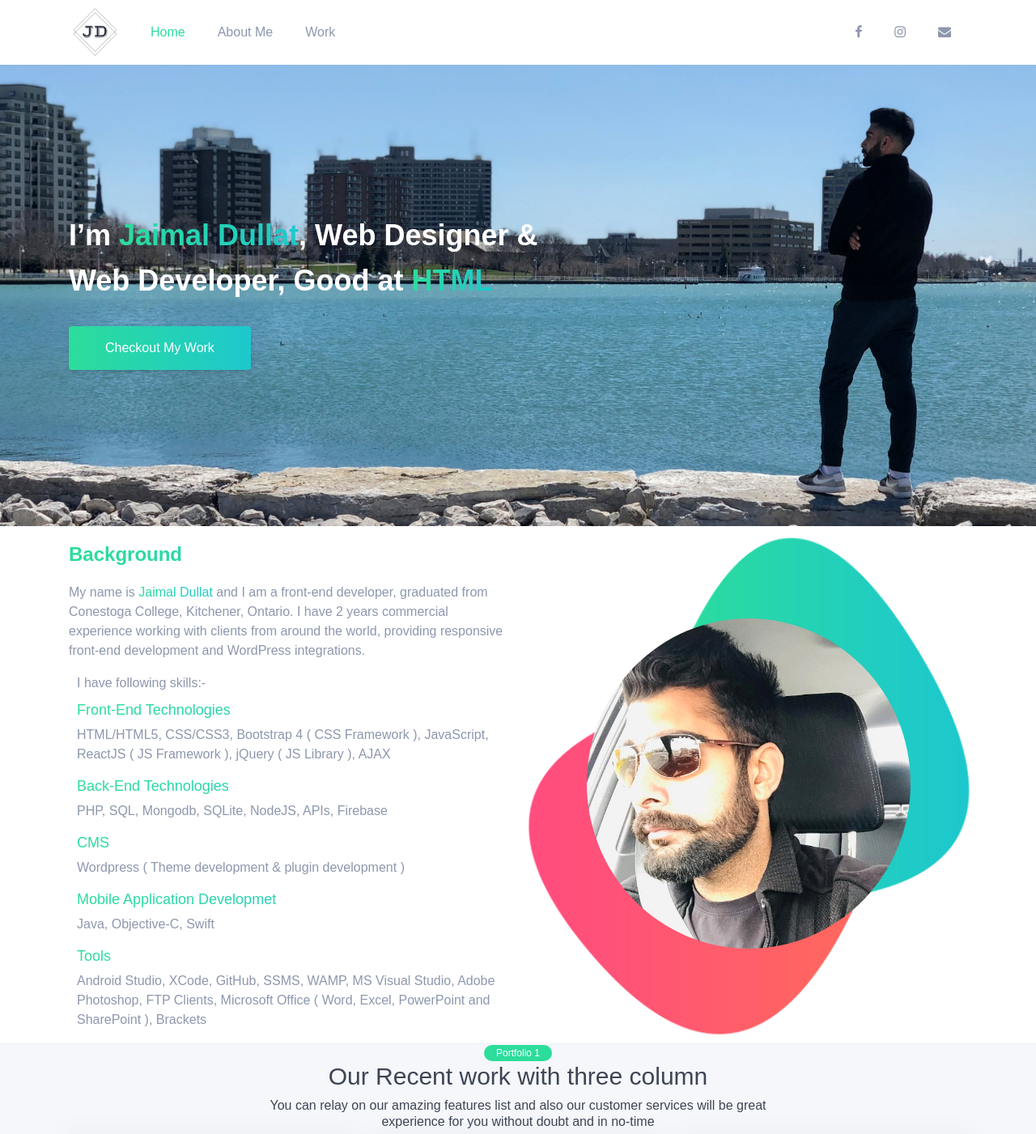
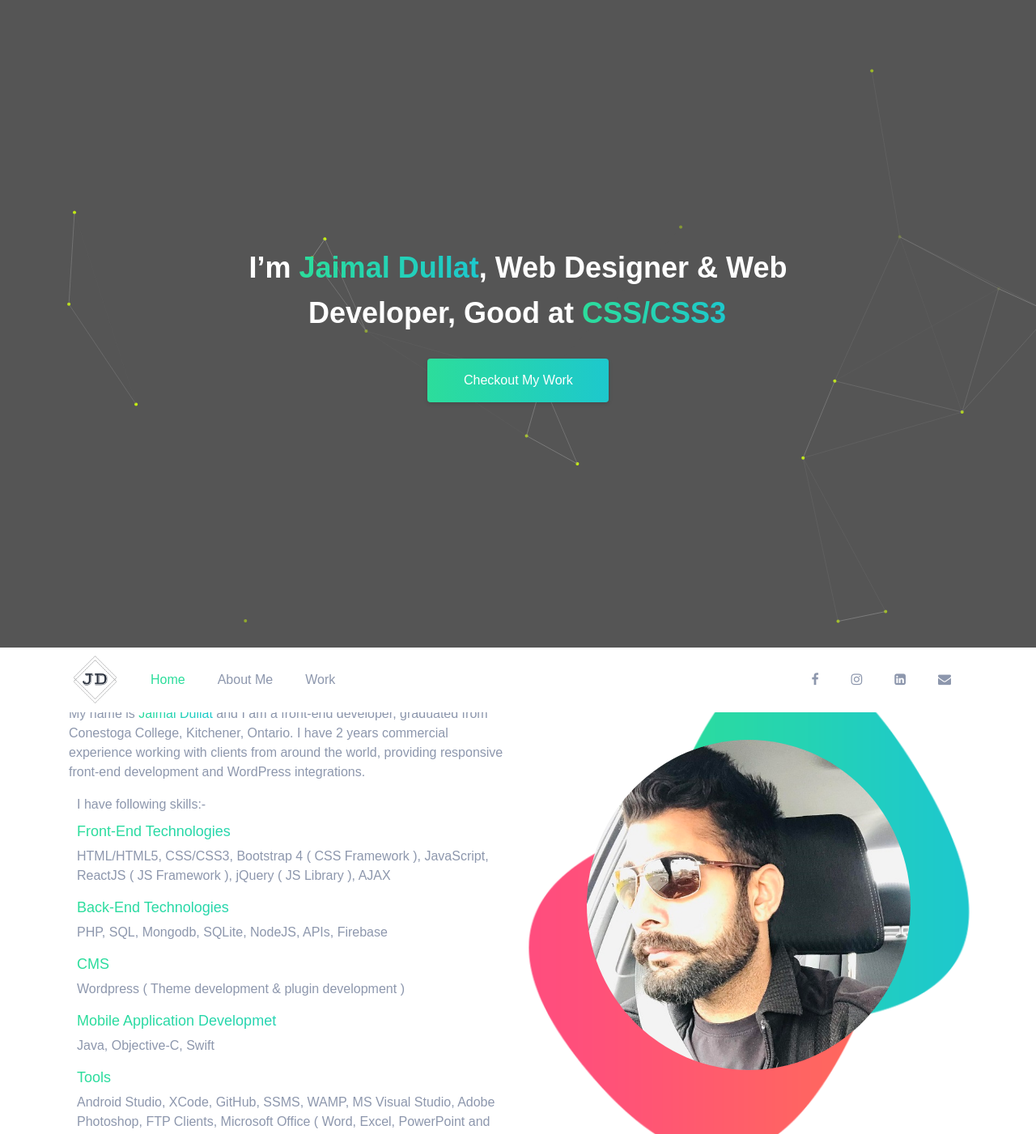
Before and after one commit to Jaimaldullat/jaimaldullat.github.io, a PHP site: page / in a window 1280 px wide. Shown: the top 1401 px of the page at 81% size. Run offline with PHP 8.4, Linux system fonts and the light colour scheme; style sheets or scripts are compiled from the project's sources.

Commit message:
Changed background

```diff
--- a/index.html
+++ b/index.html
@@ -51,6 +51,27 @@
     <!-- Main wrapper -->
     <!-- ============================================================== -->
     <div id="main-wrapper">
+
+
+
+
+
+        <div class="static-slider1" id="section-header">
+            <canvas id="back-canvas" width="100vw" height="100vh">
+
+            </canvas>
+            <div class="container">
+                <!-- Row  -->
+                <div class="row">
+                    <!-- Column -->
+                    <div class="intro col-xs-12 col-sm-10 col-md-8 text-center mx-auto align-self-center " data-aos="fade-right" data-aos-duration="1200">
+                        <h1 class="title">I’m <span class="text-success-gradiant font-weight-bold">Jaimal Dullat</span>, Web Designer & Web Developer, Good at <span class="text-success-gradiant typewrite font-weight-bold" data-period="2000" data-type='[ "HTML/HTML5", "CSS/CSS3", "PHP", "Bootstrap4", "JavaScript", "WordPress", "jQuery", "AJAX", "ReactJS", "SQl", "MongoDB" ]'></span></h1>
+                        <a class="btn btn-success-gradiant btn-md btn-arrow mg-t-20" data-toggle="collapse" href=""><span>Checkout My Work <i class="ti-arrow-right"></i></span></a>
+                    </div>
+                </div>
+            </div>
+        </div>
+
         <div class="header1 po-relative">
             <div class="container">
                 <!-- Header 1 code -->
@@ -63,34 +84,21 @@
                         <ul class="navbar-nav mt-2 mt-lg-0 text-center">
                             <li class="nav-item active"><a class="nav-link" href="#section-header">Home</a></li>
                             <li class="nav-item"><a class="nav-link" href="#section-about">About Me</a></li>
-                            <li class="nav-item"><a class="nav-link" href="#">Work</a></li>
+                            <li class="nav-item"><a class="nav-link" href="#section-work">Work</a></li>
 
                             <!-- <li class="nav-item"><a class="btn btn-outline-success" href="#">Hire Me</a></li> -->
                         </ul>
                         <ul class="navbar-nav social-icon ml-auto justify-content-center justify-content-md-end">
-                            <li class="nav-item"><a class="nav-link" href="#"><i class="fa fa-facebook"></i></a></li>
-                            <li class="nav-item"><a class="nav-link" href="#"><i class="fa fa-instagram"></i></a></li>
-                            <li class="nav-item"><a class="nav-link" href="#"><i class="fa fa-envelope" aria-hidden="true"></i></a></li>
+                            <li class="nav-item"><a class="nav-link" target="_blank" href="https://www.facebook.com/jaimal.dullat.3"><i class="fa fa-facebook"></i></a></li>
+                            <li class="nav-item"><a class="nav-link" target="_blank" href="https://www.instagram.com/jaimal_dullat/"><i class="fa fa-instagram"></i></a></li>
+                            <li class="nav-item"><a class="nav-link" target="_blank" href="https://www.linkedin.com/in/jaimaldullat/"><i class="fa fa-linkedin-square"></i></a></li>
+                            <li class="nav-item"><a class="nav-link" target="_blank" href="mailto:jaimaldullat@gmail.com"><i class="fa fa-envelope" aria-hidden="true"></i></a></li>
                         </ul>
                     </div>
                 </nav>
                 <!-- End Header 1 code -->
                 <div class="row">
                     <div class="col-md-12 text-center spacer">
-                    </div>
-                </div>
-            </div>
-        </div>
-
-
-        <div class="static-slider1" id="section-header">
-            <div class="container">
-                <!-- Row  -->
-                <div class="row">
-                    <!-- Column -->
-                    <div class="intro col-xs-12 col-sm-10 col-md-6 align-self-center " data-aos="fade-right" data-aos-duration="1200">
-                        <h1 class="title">I’m <span class="text-success-gradiant font-weight-bold">Jaimal Dullat</span>, Web Designer & Web Developer, Good at <span class="text-success-gradiant typewrite font-weight-bold" data-period="2000" data-type='[ "Photoshop", "HTML", "CSS3", "Angular" ]'></span></h1>
-                        <a class="btn btn-success-gradiant btn-md btn-arrow mg-t-20" data-toggle="collapse" href=""><span>Checkout My Work <i class="ti-arrow-right"></i></span></a>
                     </div>
                 </div>
             </div>
@@ -137,15 +145,14 @@
             </div>
         </div>
 
-        <div class="section-work">
+        <div class="section-work" id="section-work">
             <div class="spacer bg-light">
                 <div class="container">
                     <!-- Row  -->
                     <div class="row justify-content-center">
                         <div class="col-md-7 text-center">
-                            <span class="label label-success label-rounded">Portfolio 1</span>
-                            <h2 class="title">Our Recent work with three column</h2>
-                            <h6 class="subtitle">You can relay on our amazing features list and also our customer services will be great experience for you without doubt and in no-time</h6>
+                            <span class="label label-success label-rounded">My Work</span>
+
                         </div>
                     </div>
                     <!-- Row  -->
@@ -153,60 +160,59 @@
                         <!-- Column -->
                         <div class="col-md-4">
                             <div class="card card-shadow" data-aos="flip-left" data-aos-duration="1200">
-                                <a href="#" class="img-ho"><img class="card-img-top" src="../assets/images/portfolio/img1.jpg" alt="wrappixel kit" /></a>
+                                <a href="https://www.certisync.com/" target="_blank" class="img-ho"><img class="card-img-top" src="resources/images/certisync.png" alt="wrappixel kit" /></a>
                                 <div class="card-body">
-                                    <h5 class="font-medium m-b-0">Branding for Theme Designer</h5>
-                                    <p class="m-b-0 font-14">Digital Marketing</p>
+                                    <h5 class="font-medium m-b-0">CertiSync.com</h5>
+
                                 </div>
                             </div>
                         </div>
                         <!-- Column -->
                         <div class="col-md-4">
                             <div class="card card-shadow" data-aos="flip-up" data-aos-duration="1200">
-                                <a href="#" class="img-ho"><img class="card-img-top" src="../assets/images/portfolio/img2.jpg" alt="wrappixel kit" /></a>
+                                <a href="https://codepromotion.be/" target="_blank" class="img-ho"><img class="card-img-top" src="resources/images/codepromotion.PNG" alt="wrappixel kit" /></a>
                                 <div class="card-body">
-                                    <h5 class="font-medium m-b-0">Button Designs Free</h5>
-                                    <p class="m-b-0 font-14">Search Engine</p>
+                                    <h5 class="font-medium m-b-0">Codepromotion.be</h5>
+
                                 </div>
                             </div>
                         </div>
                         <!-- Column -->
                         <div class="col-md-4">
                             <div class="card card-shadow" data-aos="flip-right" data-aos-duration="1200">
-                                <a href="#" class="img-ho"><img class="card-img-top" src="../assets/images/portfolio/img3.jpg" alt="wrappixel kit" /></a>
+                                <a href="https://www.thelifedreams.com/" target="_blank" class="img-ho"><img class="card-img-top" src="resources/images/thelifedreams.PNG" alt="wrappixel kit" /></a>
                                 <div class="card-body">
-                                    <h5 class="font-medium m-b-0">Branding & Co Agency</h5>
-                                    <p class="m-b-0 font-14">Admin templates</p>
+                                    <h5 class="font-medium m-b-0">TheLifeDreams.com</h5>
+
                                 </div>
                             </div>
                         </div>
                         <!-- Column -->
                         <div class="col-md-4">
                             <div class="card card-shadow" data-aos="flip-left" data-aos-duration="1200">
-                                <a href="#" class="img-ho"><img class="card-img-top" src="../assets/images/portfolio/img4.jpg" alt="wrappixel kit" /></a>
+                                <a href="https://42works.net/" target="_blank" class="img-ho"><img class="card-img-top" src="resources/images/42works.PNG" alt="wrappixel kit" /></a>
                                 <div class="card-body">
-                                    <h5 class="font-medium m-b-0">Zukandre Phoniex</h5>
-                                    <p class="m-b-0 font-14">Branding</p>
-                                </div>
-                            </div>
-                        </div>
-                        <!-- Column -->
-                        <div class="col-md-4">
-                            <div class="card card-shadow" data-aos="flip-up" data-aos-duration="1200">
-                                <a href="#" class="img-ho"><img class="card-img-top" src="../assets/images/portfolio/img5.jpg" alt="wrappixel kit" /></a>
-                                <div class="card-body">
-                                    <h5 class="font-medium m-b-0">Sionage Mokcup</h5>
-                                    <p class="m-b-0 font-14">Wll Mockup</p>
+                                    <h5 class="font-medium m-b-0">42Works.net</h5>
+
                                 </div>
                             </div>
                         </div>
                         <!-- Column -->
                         <div class="col-md-4">
                             <div class="card card-shadow" data-aos="flip-right" data-aos-duration="1200">
-                                <a href="#" class="img-ho"><img class="card-img-top" src="../assets/images/portfolio/img6.jpg" alt="wrappixel kit" /></a>
+                                <a href="https://www.nakedtan.com.au/" target="_blank" class="img-ho"><img class="card-img-top" src="resources/images/nakedtan.PNG" alt="wrappixel kit" /></a>
                                 <div class="card-body">
-                                    <h5 class="font-medium m-b-0">Hard Cover Book Mock</h5>
-                                    <p class="m-b-0 font-14">Book Covers</p>
+                                    <h5 class="font-medium m-b-0">Nakedtan.com.au</h5>
+                                </div>
+                            </div>
+                        </div>
+                        <!-- Column -->
+
+                        <div class="col-md-4">
+                            <div class="card card-shadow" data-aos="flip-up" data-aos-duration="1200">
+                                <a href="http://visagecollaborative.com/" target="_blank" class="img-ho"><img class="card-img-top" src="resources/images/visagecollaborative.PNG" alt="wrappixel kit" /></a>
+                                <div class="card-body">
+                                    <h5 class="font-medium m-b-0">Visagecollaborative.com</h5>
                                 </div>
                             </div>
                         </div>
@@ -216,18 +222,16 @@
 
         </div>
 
-        Test<br>
-        Test<br>
-        Test<br>
-        Test<br>
-        Test<br>
-        Test<br>
-        Test<br>
-        Test<br>
-        Test<br>
-        Test<br>
-        Test<br>
-        Test<br>
+        <div class="section-footer">
+            <div class="footer1 font-14">
+                <div class="f1-bottom-bar">
+                    <div class="container">
+                        <div class="mg-t-10 mg-b-10 text-center">© All Rights Reserved by JSDullat.com
+
+                        </div>
+                    </div>
+                </div>
+            </div>
         </div>
         <!-- ============================================================== -->
         <!-- End Wrapper -->
@@ -254,6 +258,284 @@
         <!--
     <script src="../assets/node_modules/owl.carousel/dist/owl.carousel.min.js"></script>
 -->
+
+        <script>
+            var canvas = document.getElementById('back-canvas'),
+                can_w = parseInt(canvas.getAttribute('width')),
+                can_h = parseInt(canvas.getAttribute('height')),
+                ctx = canvas.getContext('2d');
+
+            // console.log(typeof can_w);
+
+            var ball = {
+                    x: 0,
+                    y: 0,
+                    vx: 0,
+                    vy: 0,
+                    r: 0,
+                    alpha: 1,
+                    phase: 0
+                },
+                ball_color = {
+                    r: 207,
+                    g: 255,
+                    b: 4
+                },
+                R = 2,
+                balls = [],
+                alpha_f = 0.03,
+                alpha_phase = 0,
+
+                // Line
+                link_line_width = 0.8,
+                dis_limit = 260,
+                add_mouse_point = true,
+                mouse_in = false,
+                mouse_ball = {
+                    x: 0,
+                    y: 0,
+                    vx: 0,
+                    vy: 0,
+                    r: 0,
+                    type: 'mouse'
+                };
+
+            // Random speed
+            function getRandomSpeed(pos) {
+                var min = -1,
+                    max = 1;
+                switch (pos) {
+                    case 'top':
+                        return [randomNumFrom(min, max), randomNumFrom(0.1, max)];
+                        break;
+                    case 'right':
+                        return [randomNumFrom(min, -0.1), randomNumFrom(min, max)];
+                        break;
+                    case 'bottom':
+                        return [randomNumFrom(min, max), randomNumFrom(min, -0.1)];
+                        break;
+                    case 'left':
+                        return [randomNumFrom(0.1, max), randomNumFrom(min, max)];
+                        break;
+                    default:
+                        return;
+                        break;
+                }
+            }
+
+            function randomArrayItem(arr) {
+                return arr[Math.floor(Math.random() * arr.length)];
+            }
+
+            function randomNumFrom(min, max) {
+                return Math.random() * (max - min) + min;
+            }
+            console.log(randomNumFrom(0, 10));
+            // Random Ball
+            function getRandomBall() {
+                var pos = randomArrayItem(['top', 'right', 'bottom', 'left']);
+                switch (pos) {
+                    case 'top':
+                        return {
+                            x: randomSidePos(can_w),
+                            y: -R,
+                            vx: getRandomSpeed('top')[0],
+                            vy: getRandomSpeed('top')[1],
+                            r: R,
+                            alpha: 1,
+                            phase: randomNumFrom(0, 10)
+                        }
+                        break;
+                    case 'right':
+                        return {
+                            x: can_w + R,
+                            y: randomSidePos(can_h),
+                            vx: getRandomSpeed('right')[0],
+                            vy: getRandomSpeed('right')[1],
+                            r: R,
+                            alpha: 1,
+                            phase: randomNumFrom(0, 10)
+                        }
+                        break;
+                    case 'bottom':
+                        return {
+                            x: randomSidePos(can_w),
+                            y: can_h + R,
+                            vx: getRandomSpeed('bottom')[0],
+                            vy: getRandomSpeed('bottom')[1],
+                            r: R,
+                            alpha: 1,
+                            phase: randomNumFrom(0, 10)
+                        }
+                        break;
+                    case 'left':
+                        return {
+                            x: -R,
+                            y: randomSidePos(can_h),
+                            vx: getRandomSpeed('left')[0],
+                            vy: getRandomSpeed('left')[1],
+                            r: R,
+                            alpha: 1,
+                            phase: randomNumFrom(0, 10)
+                        }
+                        break;
+                }
+            }
+
+            function randomSidePos(length) {
+                return Math.ceil(Math.random() * length);
+            }
+
+            // Draw Ball
+            function renderBalls() {
+                Array.prototype.forEach.call(balls, function(b) {
+                    if (!b.hasOwnProperty('type')) {
+                        ctx.fillStyle = 'rgba(' + ball_color.r + ',' + ball_color.g + ',' + ball_color.b + ',' + b.alpha + ')';
+                        ctx.beginPath();
+                        ctx.arc(b.x, b.y, R, 0, Math.PI * 2, true);
+                        ctx.closePath();
+                        ctx.fill();
+                    }
+                });
+            }
+
+            // Update balls
+            function updateBalls() {
+                var new_balls = [];
+                Array.prototype.forEach.call(balls, function(b) {
+                    b.x += b.vx;
+                    b.y += b.vy;
+
+                    if (b.x > -(50) && b.x < (can_w + 50) && b.y > -(50) && b.y < (can_h + 50)) {
+                        new_balls.push(b);
+                    }
+
+                    // alpha change
+                    b.phase += alpha_f;
+                    b.alpha = Math.abs(Math.cos(b.phase));
+                    // console.log(b.alpha);
+                });
+
+                balls = new_balls.slice(0);
+            }
+
+            // loop alpha
+            function loopAlphaInf() {
+
+            }
+
+            // Draw lines
+            function renderLines() {
+                var fraction, alpha;
+                for (var i = 0; i < balls.length; i++) {
+                    for (var j = i + 1; j < balls.length; j++) {
+
+                        fraction = getDisOf(balls[i], balls[j]) / dis_limit;
+
+                        if (fraction < 1) {
+                            alpha = (1 - fraction).toString();
+
+                            ctx.strokeStyle = 'rgba(150,150,150,' + alpha + ')';
+                            ctx.lineWidth = link_line_width;
+
+                            ctx.beginPath();
+                            ctx.moveTo(balls[i].x, balls[i].y);
+                            ctx.lineTo(balls[j].x, balls[j].y);
+                            ctx.stroke();
+                            ctx.closePath();
+                        }
+                    }
+                }
+            }
+
+            // calculate distance between two points
+            function getDisOf(b1, b2) {
+                var delta_x = Math.abs(b1.x - b2.x),
+                    delta_y = Math.abs(b1.y - b2.y);
+
+                return Math.sqrt(delta_x * delta_x + delta_y * delta_y);
+            }
+
+            // add balls if there a little balls
+            function addBallIfy() {
+                if (balls.length < 20) {
+                    balls.push(getRandomBall());
+                }
+            }
+
+            // Render
+            function render() {
+                ctx.clearRect(0, 0, can_w, can_h);
+
+                renderBalls();
+
+                renderLines();
+
+                updateBalls();
+
+                addBallIfy();
+
+                window.requestAnimationFrame(render);
+            }
+
+            // Init Balls
+            function initBalls(num) {
+                for (var i = 1; i <= num; i++) {
+                    balls.push({
+                        x: randomSidePos(can_w),
+                        y: randomSidePos(can_h),
+                        vx: getRandomSpeed('top')[0],
+                        vy: getRandomSpeed('top')[1],
+                        r: R,
+                        alpha: 1,
+                        phase: randomNumFrom(0, 10)
+                    });
+                }
+            }
+            // Init Canvas
+            function initCanvas() {
+                canvas.setAttribute('width', window.innerWidth);
+                canvas.setAttribute('height', window.innerHeight);
+
+                can_w = parseInt(canvas.getAttribute('width'));
+                can_h = parseInt(canvas.getAttribute('height'));
+            }
+            window.addEventListener('resize', function(e) {
+                console.log('Window Resize...');
+                initCanvas();
+            });
+
+            function goMovie() {
+                initCanvas();
+                initBalls(30);
+                window.requestAnimationFrame(render);
+            }
+            goMovie();
+
+            // Mouse effect
+            canvas.addEventListener('mouseenter', function() {
+                console.log('mouseenter');
+                mouse_in = true;
+                balls.push(mouse_ball);
+            });
+            canvas.addEventListener('mouseleave', function() {
+                console.log('mouseleave');
+                mouse_in = false;
+                var new_balls = [];
+                Array.prototype.forEach.call(balls, function(b) {
+                    if (!b.hasOwnProperty('type')) {
+                        new_balls.push(b);
+                    }
+                });
+                balls = new_balls.slice(0);
+            });
+            canvas.addEventListener('mousemove', function(e) {
+                var e = e || window.event;
+                mouse_ball.x = e.pageX;
+                mouse_ball.y = e.pageY;
+                // console.log(mouse_ball);
+            });
+        </script>
 </body>
 
 </html>
--- a/resources/css/style.css
+++ b/resources/css/style.css
@@ -154,6 +154,7 @@
     position: relative;
     min-height: 100%;
     background: #ffffff;
+    scroll-behavior: smooth;
 }
 
 a:hover,
@@ -1992,13 +1993,9 @@
 
 
 .static-slider1 {
-    background: url(images/background.jpg);
-    background-repeat: no-repeat;
-    background-size: cover;
-    height: 580px;
-    background-position: right;
+    background-color: #555;
+    height: 100vh;
     position: relative;
-    margin-top: 70px;
     display: -webkit-box;
     display: -ms-flexbox;
     display: flex;
@@ -2022,12 +2019,13 @@
     }
 
 
-
-}
-
-.static-slider1 .intro {
+}
+
+#back-canvas {
     position: absolute;
 }
+
+.static-slider1 .intro {}
 
 .static-slider1 .intro h1 {
     color: #fff;
@@ -2092,3 +2090,13 @@
         width: 60%;
     }
 }
+
+/*******************
+Section Footer
+*******************/
+.footer1 {
+    .f1-bottom-bar {
+        padding: 20px 0;
+        border-top: 1px solid $border;
+    }
+}
```
Also changed, not shown: resources/images/42works.PNG (added), resources/images/certisync.png (added), resources/images/codepromotion.PNG (added), resources/images/nakedtan.PNG (added), resources/images/thelifedreams.PNG (added), resources/images/visagecollaborative.PNG (added). Lines whose indentation alone changed are shown as unchanged.
